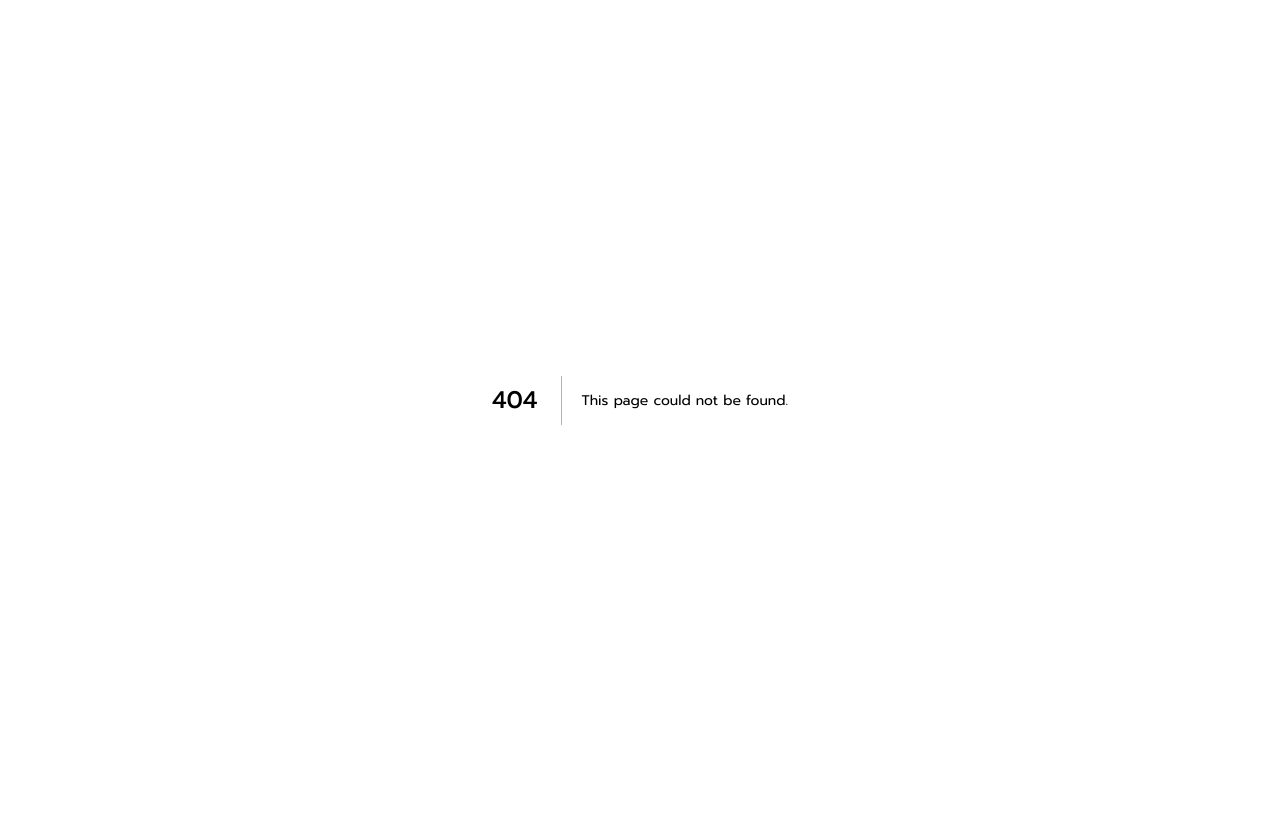
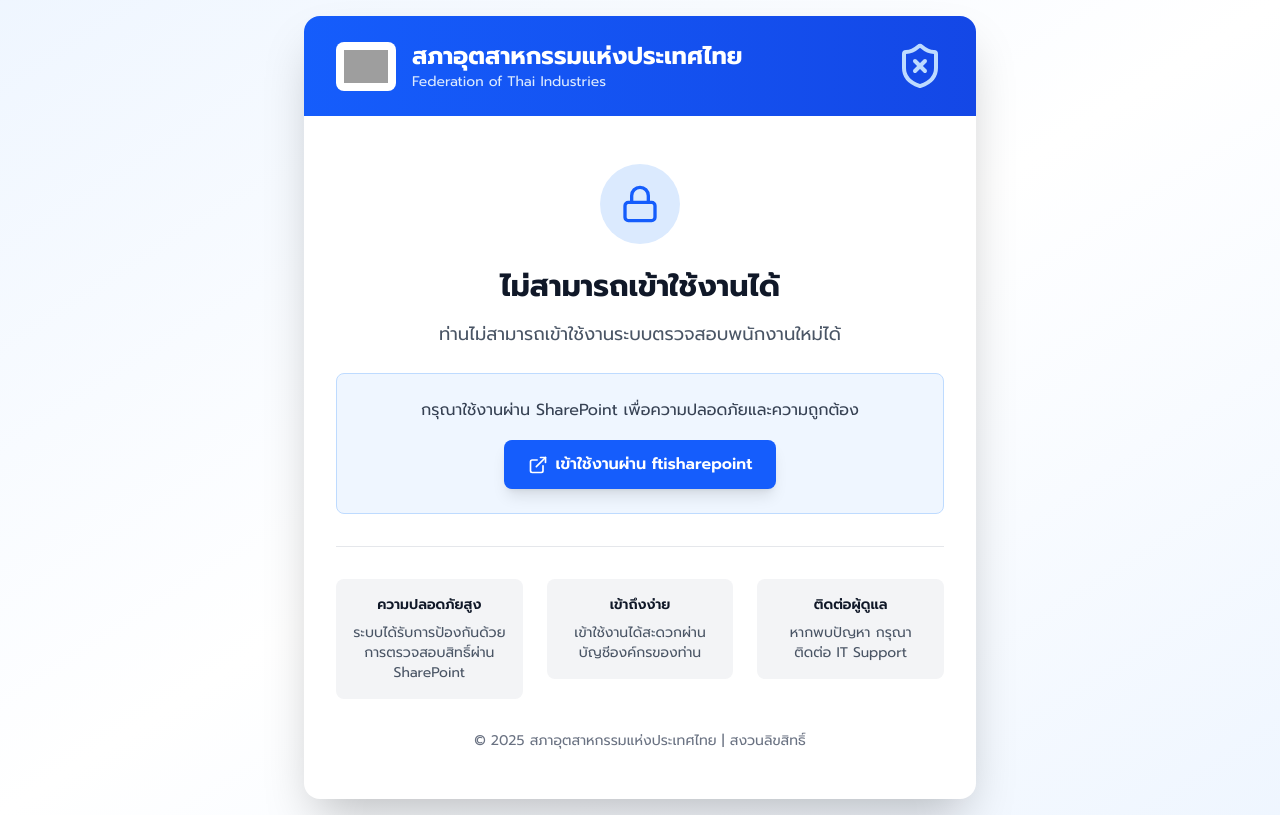
Before and after one commit to ftiapp/newEmployee, a Next.js app: page /access-denied in a window 1280 px wide. Before the commit this address had no page. Built offline with nearby package versions, Linux system fonts and the light colour scheme; grey boxes are pictures that could not be loaded.

Commit message:
Middleware

```diff
--- /dev/null
+++ b/app/access-denied/page.tsx
@@ -0,0 +1,103 @@
+import Link from "next/link";
+import Image from "next/image";
+import { ShieldX, Lock, ExternalLink } from "lucide-react";
+
+export default function AccessDenied() {
+  return (
+    <div className="min-h-screen bg-gradient-to-br from-blue-50 via-white to-blue-50 flex items-center justify-center p-4">
+      <div className="max-w-2xl w-full">
+        <div className="bg-white rounded-2xl shadow-2xl overflow-hidden">
+          {/* Header with logo */}
+          <div className="bg-gradient-to-r from-blue-600 to-blue-700 px-8 py-6 text-white">
+            <div className="flex items-center justify-between">
+              <div className="flex items-center space-x-4">
+                <Image
+                  src="/Logo_FTI.webp"
+                  alt="สภาอุตสาหกรรมแห่งประเทศไทย"
+                  width={60}
+                  height={60}
+                  className="rounded-lg bg-white p-2"
+                />
+                <div>
+                  <h1 className="text-2xl font-bold">สภาอุตสาหกรรมแห่งประเทศไทย</h1>
+                  <p className="text-blue-100 text-sm">Federation of Thai Industries</p>
+                </div>
+              </div>
+              <ShieldX className="w-12 h-12 text-blue-200" />
+            </div>
+          </div>
+
+          {/* Content */}
+          <div className="px-8 py-12 text-center">
+            <div className="mb-8">
+              <div className="inline-flex items-center justify-center w-20 h-20 bg-blue-100 rounded-full mb-6">
+                <Lock className="w-10 h-10 text-blue-600" />
+              </div>
+
+              <h2 className="text-3xl font-bold text-gray-900 mb-4">
+                ไม่สามารถเข้าใช้งานได้
+              </h2>
+
+              <p className="text-lg text-gray-600 mb-6 leading-relaxed">
+                ท่านไม่สามารถเข้าใช้งานระบบตรวจสอบพนักงานใหม่ได้
+              </p>
+
+              <div className="bg-blue-50 border border-blue-200 rounded-lg p-6 mb-8">
+                <p className="text-gray-700 mb-4">
+                  กรุณาใช้งานผ่าน SharePoint เพื่อความปลอดภัยและความถูกต้อง
+                </p>
+
+                <Link
+                  href="https://ftisharepoint"
+                  target="_blank"
+                  rel="noopener noreferrer"
+                  className="inline-flex items-center justify-center bg-blue-600 hover:bg-blue-700 text-white font-semibold px-6 py-3 rounded-lg transition-all duration-200 transform hover:scale-105 shadow-lg hover:shadow-xl"
+                >
+                  <ExternalLink className="w-5 h-5 mr-2" />
+                  เข้าใช้งานผ่าน ftisharepoint
+                </Link>
+              </div>
+            </div>
+
+            {/* Additional Information */}
+            <div className="border-t border-gray-200 pt-8">
+              <div className="grid grid-cols-1 md:grid-cols-3 gap-6 text-sm">
+                <div className="text-center">
+                  <div className="bg-gray-100 rounded-lg p-4">
+                    <h3 className="font-semibold text-gray-900 mb-2">ความปลอดภัยสูง</h3>
+                    <p className="text-gray-600">
+                      ระบบได้รับการป้องกันด้วยการตรวจสอบสิทธิ์ผ่าน SharePoint
+                    </p>
+                  </div>
+                </div>
+
+                <div className="text-center">
+                  <div className="bg-gray-100 rounded-lg p-4">
+                    <h3 className="font-semibold text-gray-900 mb-2">เข้าถึงง่าย</h3>
+                    <p className="text-gray-600">
+                      เข้าใช้งานได้สะดวกผ่านบัญชีองค์กรของท่าน
+                    </p>
+                  </div>
+                </div>
+
+                <div className="text-center">
+                  <div className="bg-gray-100 rounded-lg p-4">
+                    <h3 className="font-semibold text-gray-900 mb-2">ติดต่อผู้ดูแล</h3>
+                    <p className="text-gray-600">
+                      หากพบปัญหา กรุณาติดต่อ IT Support
+                    </p>
+                  </div>
+                </div>
+              </div>
+            </div>
+
+            {/* Footer */}
+            <div className="mt-8 text-gray-500 text-sm">
+              <p>© 2025 สภาอุตสาหกรรมแห่งประเทศไทย | สงวนลิขสิทธิ์</p>
+            </div>
+          </div>
+        </div>
+      </div>
+    </div>
+  );
+}
--- a/middleware.ts
+++ b/middleware.ts
@@ -12,13 +12,10 @@
 
   // ตรวจสอบว่ามาจาก SharePoint หรือไม่
   if (!referer || !referer.includes(sharepointDomain)) {
-    // ถ้าไม่ได้มาจาก SharePoint ให้ redirect ไปหน้า error หรือ block
-    return new NextResponse('Access denied: This application can only be accessed through SharePoint.', {
-      status: 403,
-      headers: {
-        'Content-Type': 'text/plain',
-      },
-    });
+    // ถ้าไม่ได้มาจาก SharePoint ให้ redirect ไปหน้า access-denied
+    const url = request.nextUrl.clone();
+    url.pathname = '/access-denied';
+    return NextResponse.redirect(url);
   }
 
   return NextResponse.next();
@@ -32,7 +29,8 @@
      * - _next/static (static files)
      * - _next/image (image optimization files)
      * - favicon.ico (favicon file)
+     * - access-denied (access denied page)
      */
-    '/((?!api|_next/static|_next/image|favicon.ico).*)',
+    '/((?!api|_next/static|_next/image|favicon.ico|access-denied).*)',
   ],
 };
```
